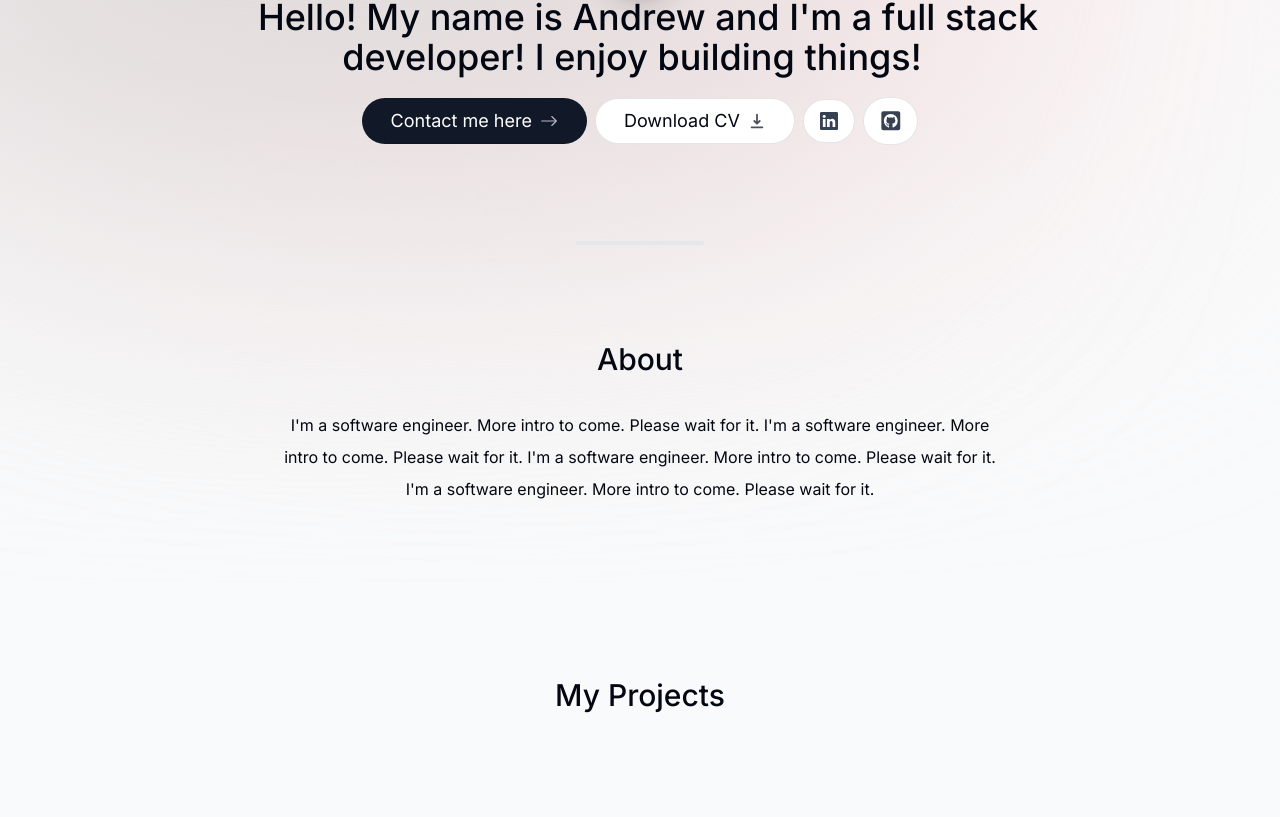
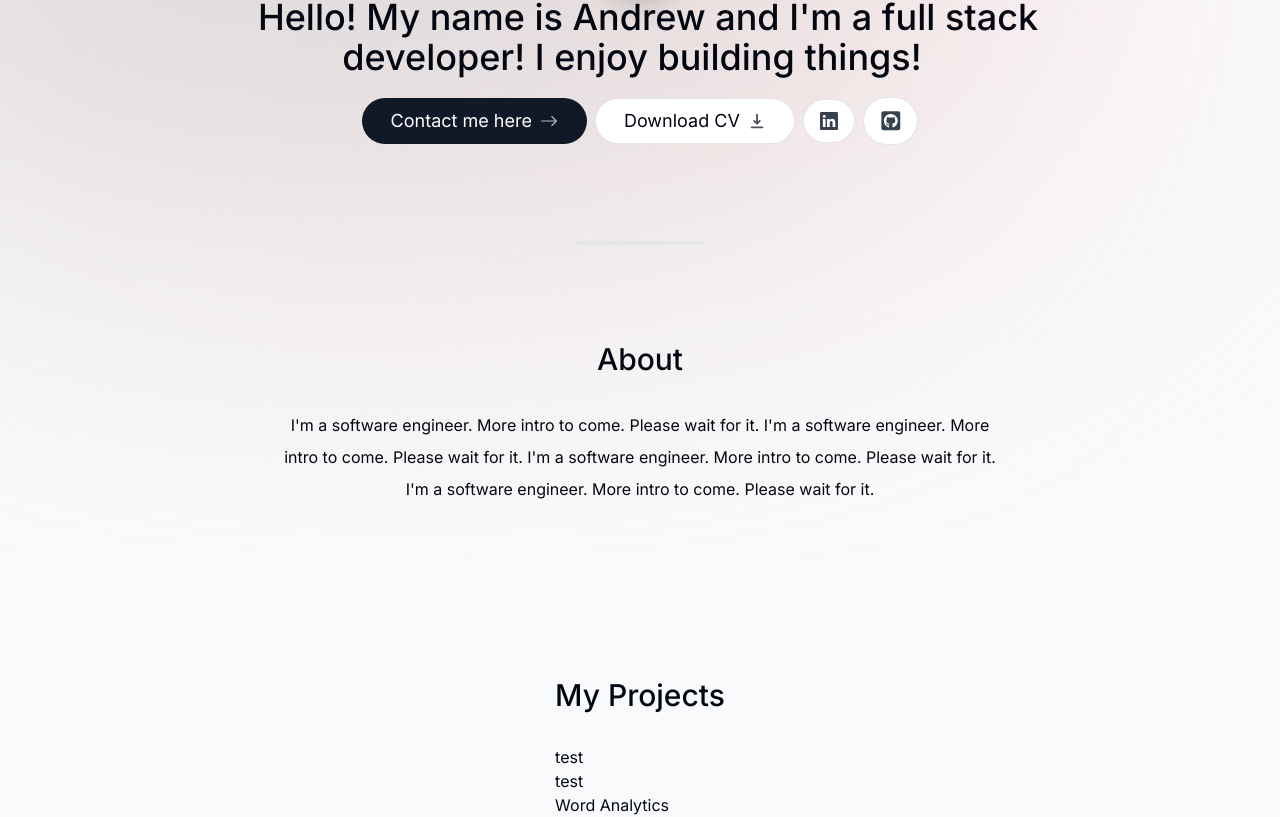
Before and after one commit to cisdell/personal_web_ver2, a Next.js app: page / in a window 1280 px wide. Shown: the part 243-1060 px from the top of the page. Before the commit the page ends 988 px from the top, so only its background shows below. Built offline with nearby package versions, Linux system fonts and the light colour scheme.

Commit message:
prop adding

```diff
--- a/components/projects.tsx
+++ b/components/projects.tsx
@@ -1,11 +1,24 @@
 import React from "react";
 import SectionHeading from "./section-heading";
-
+import { projectsData } from "../lib/data.ts";
 export default function Projects() {
+  console.log(projectsData);
   return (
     <section>
       <SectionHeading title={"My Projects"} />
-      <div></div>
+      <div>
+        {projectsData.map((project, index) => (
+          <React.Fragment key={index}>
+            <Project {...project} />
+          </React.Fragment>
+        ))}
+      </div>
     </section>
   );
 }
+
+type ProjectProps = (typeof projectsData)[number];
+
+function Project({ title, description, tags, imageUrl }: ProjectProps) {
+  return <div>{title}</div>;
+}
```
